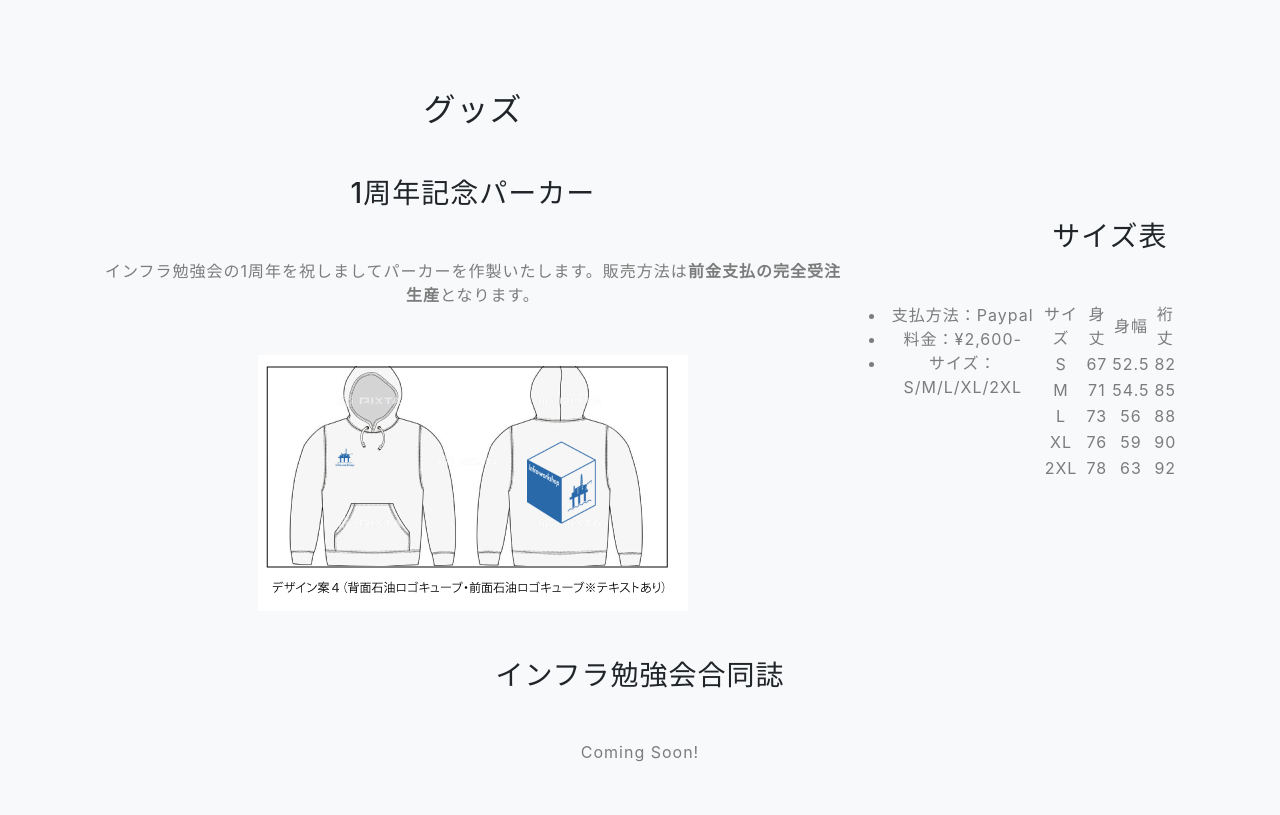
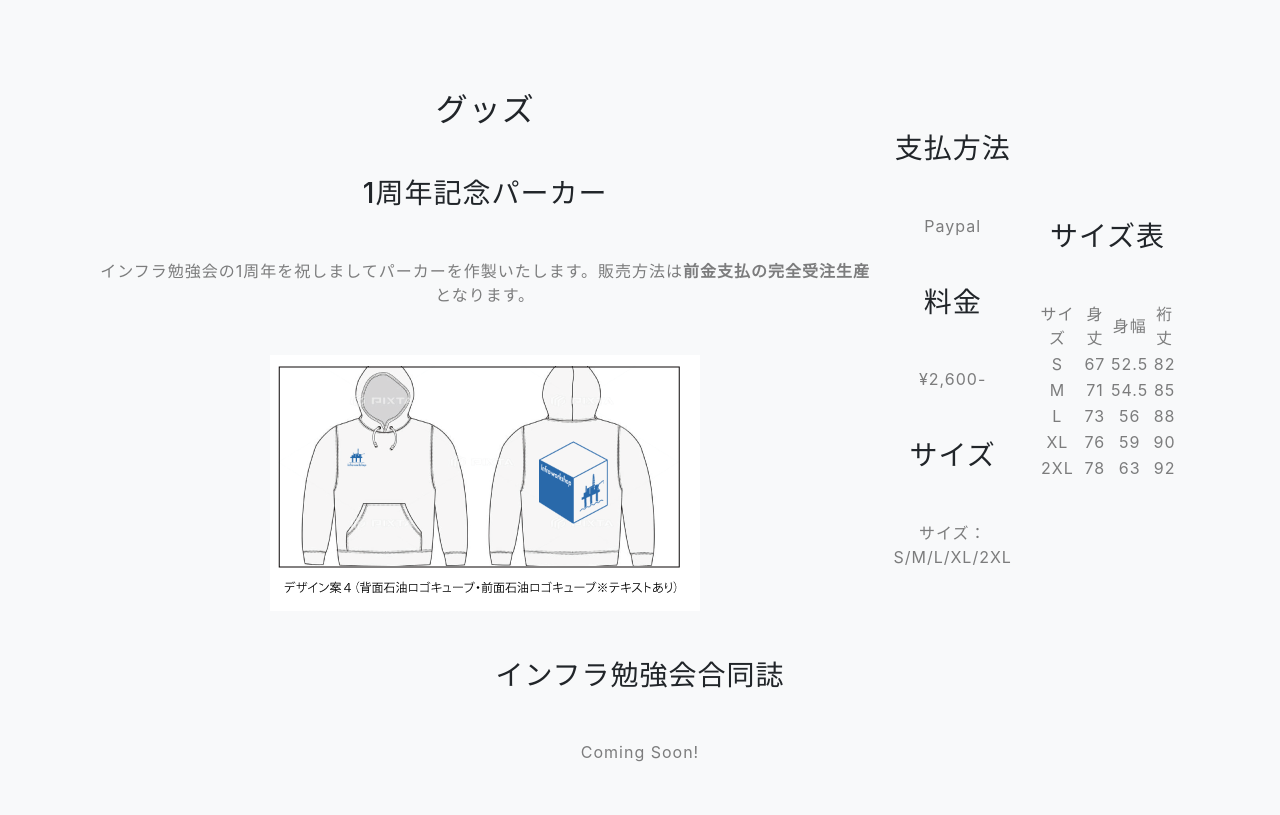
Before and after one commit to infra-workshop/infra-study-summit, a website with bundled scripts: page index.html in a window 1280 px wide. Shown: the part 5650-6465 px from the top of the page. Built offline with nearby package versions, Linux system fonts and the light colour scheme; a small style sheet from the web is missing.

Commit message:
Update index.html

```diff
--- a/index.html
+++ b/index.html
@@ -178,11 +178,12 @@
 		<p class="text-black-50 mb-lg-5">
 	      </div>
               <div class="mx-auto text-center">
-		<ul class="text-black-50 mb-lg-5">
-                  <li>支払方法：Paypal</li>
-                  <li>料金：¥2,600-</li>
-                  <li>サイズ：S/M/L/XL/2XL</li>
-                </ul>
+	        <h3 class="mb-lg-5">支払方法</h3>
+		  <p class="text-black-50 mb-lg-5">Paypal</p>
+		<h3 class="mb-lg-5">料金</h3>
+	          <p class="text-black-50 mb-lg-5">¥2,600-</p>
+		<h3 class="mb-lg-5">サイズ</h3>
+                  <p class="text-black-50 mb-lg-5">サイズ：S/M/L/XL/2XL</p>
 	      </div>
               <div class="mx-auto text-center">
 		<h3 class="text-black mb-lg-5">サイズ表</h3>
```
